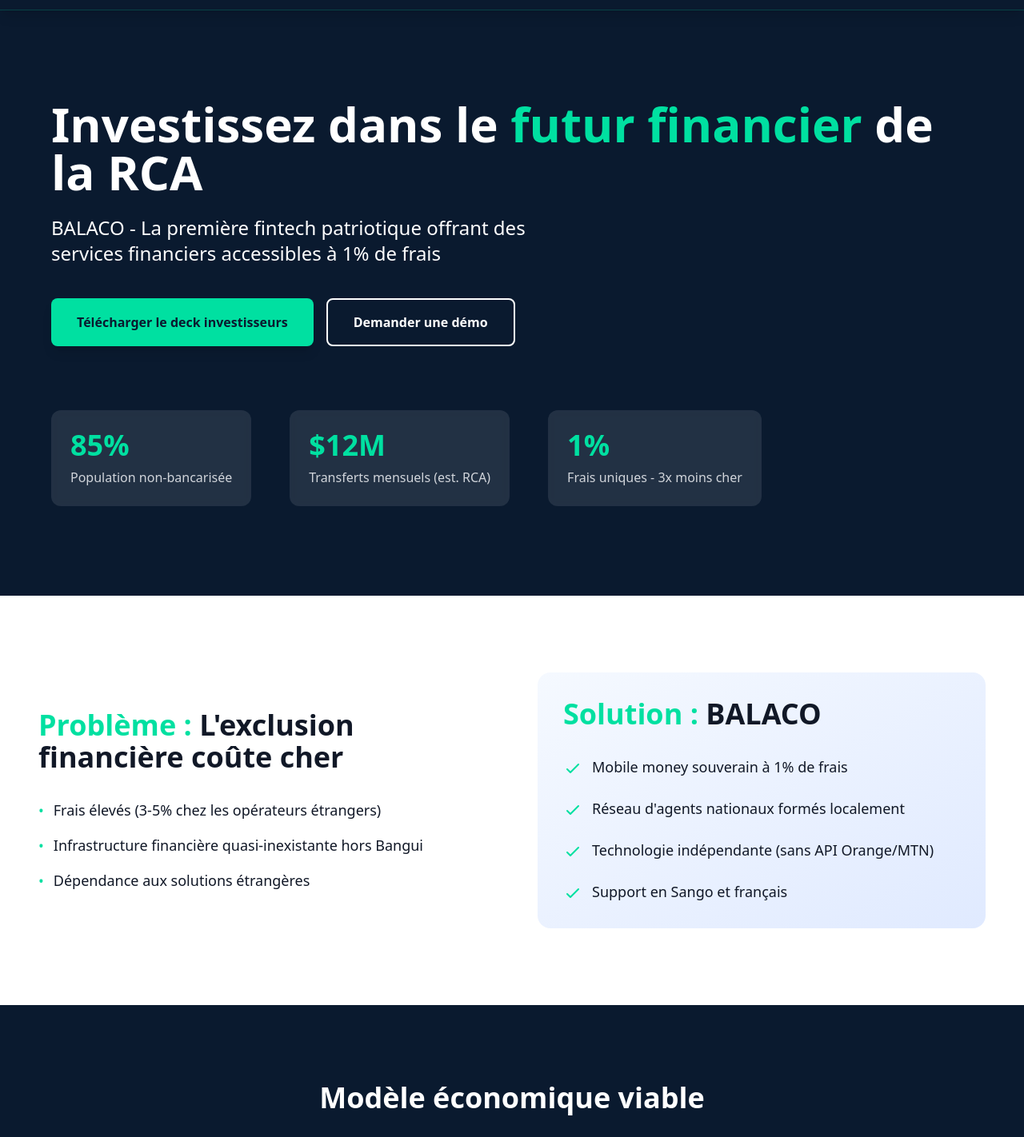
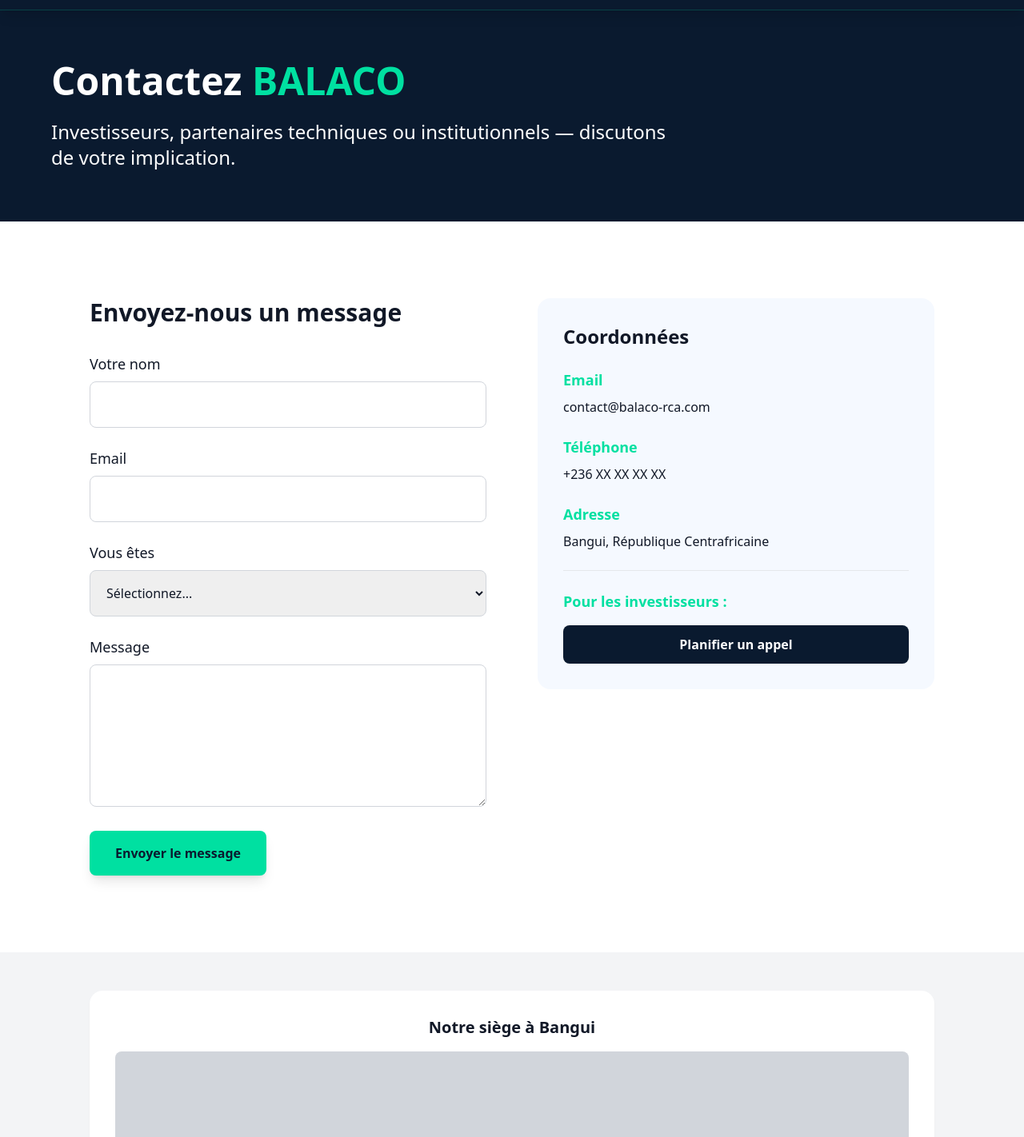
Before and after one commit to Nanobolide/fintech-rca-web, a React (Vite) app: page /contact in a window 1280 px wide. Shown: the part 60-1482 px from the top of the page at 80% size. Built offline with nearby package versions, Linux system fonts and the light colour scheme.

Commit message:
Seo  Ajouter les fichiers SEO essentiels

```diff
--- a/src/App.tsx
+++ b/src/App.tsx
@@ -1,16 +1,24 @@
 import './index.css';
 import { Navbar } from "@/components/Navbar";
 import FintechLanding from "@/components/FintechLanding";
+import Contact from "@/pages/Contacts";
+import { BrowserRouter as Router, Routes, Route } from 'react-router-dom';
 
 const App = () => {
   return (
-    <div className="flex flex-col min-h-screen">
-      <Navbar />
-      <main className="flex-1">
-        <FintechLanding />
-      </main>
-    </div>
-  )
-}
+    <Router>
+      <div className="flex flex-col min-h-screen">
+        <Navbar />
+        <main className="flex-1">
+          <Routes>
+            <Route path="/" element={<FintechLanding />} />
+            <Route path="/contact" element={<Contact />} />
+          </Routes>
+        </main>
+      </div>
+    </Router>
+  );
+};
 
 export default App;
+App
--- a/src/components/BusinessModel.tsx
+++ b/src/components/BusinessModel.tsx
@@ -27,7 +27,7 @@
 
 const BusinessModel: React.FC = () => {
   return (
-    <section className="bg-[#0A1A2F] text-white py-24 px-6 md:px-12">
+    <section className="bg-[#0A1A2F] text-white py-24 px-6 md:px-12"  id="modele">
       <div className="max-w-6xl mx-auto">
         <motion.div
           initial={{ opacity: 0 }}
--- a/src/components/Navbar.tsx
+++ b/src/components/Navbar.tsx
@@ -1,5 +1,6 @@
 import { useState } from "react";
 import { motion, AnimatePresence } from "framer-motion";
+import { Link } from "react-router-dom";
 
 export const Navbar = () => {
   const [mobileMenuOpen, setMobileMenuOpen] = useState(false);
@@ -8,8 +9,9 @@
   { id: "solution", label: "Notre Solution" },
   { id: "modele", label: "Modèle Économique" },
   { id: "impact", label: "Impact Social" },
-    { id: "contact", label: "Contact" }
+  { id: "contact", label: "Contact", to: "/contact" }  // ← ajouter un champ `to`
 ];
+
 
   const toggleMobileMenu = () => {
     setMobileMenuOpen(!mobileMenuOpen);
@@ -21,34 +23,47 @@
         {/* Barre de navigation principale */}
         <div className="flex justify-between items-center py-4">
           {/* Logo BALACO */}
+        {/* Logo BALACO */}
+              <Link to="/" onClick={() => setMobileMenuOpen(false)}>
                 <motion.div
                   initial={{ opacity: 0, x: -20 }}
                   animate={{ opacity: 1, x: 0 }}
                   transition={{ duration: 0.5 }}
-            className="flex items-center"
+                  className="flex items-center cursor-pointer"
                 >
                   <div className="bg-[#00E0A1] text-[#0A1A2F] w-8 h-8 rounded-lg flex items-center justify-center mr-2 font-bold">
                     B
                   </div>
                   <span className="text-xl font-bold">BALACO</span>
                 </motion.div>
+              </Link>
 
           {/* Navigation Desktop */}
           <nav className="hidden md:flex items-center space-x-8">
            {navItems.map((item) => (
+            item.to ? (
+              <Link key={item.id} to={item.to}>
+                <motion.span
+                  whileHover={{ y: -2, color: "#00E0A1" }}
+                  transition={{ duration: 0.2 }}
+                  className="font-medium px-3 py-2 cursor-pointer"
+                >
+                  {item.label}
+                </motion.span>
+              </Link>
+            ) : (
               <motion.a
                 key={item.id}
                 href={`#${item.id}`}
-                whileHover={{
-                  y: -2,
-                  color: "#00E0A1"
-                }}
+                whileHover={{ y: -2, color: "#00E0A1" }}
                 transition={{ duration: 0.2 }}
                 className="font-medium px-3 py-2"
               >
                 {item.label}
               </motion.a>
+            )
           ))}
+
             <motion.button
               whileHover={{
                 scale: 1.05,
@@ -95,6 +110,16 @@
             >
               <div className="pt-2 pb-4 space-y-2">
                 {navItems.map((item) => (
+                  item.to ? (
+                    <Link key={item.id} to={item.to} onClick={() => setMobileMenuOpen(false)}>
+                      <motion.span
+                        whileTap={{ scale: 0.95 }}
+                        className="block px-3 py-3 rounded-md text-base font-medium hover:bg-[#00E0A1]/10 hover:text-[#00E0A1]"
+                      >
+                        {item.label}
+                      </motion.span>
+                    </Link>
+                  ) : (
                     <motion.a
                       key={item.id}
                       href={`#${item.id}`}
@@ -104,7 +129,9 @@
                     >
                       {item.label}
                     </motion.a>
+                  )
                 ))}
+
                 <motion.button
                   whileTap={{ scale: 0.95 }}
                   className="w-full mt-4 bg-[#00E0A1] text-[#0A1A2F] px-6 py-3 rounded-lg font-bold"
--- a/src/components/ProblemeEtSolution.tsx
+++ b/src/components/ProblemeEtSolution.tsx
@@ -4,7 +4,7 @@
 
 const ProblemeEtSolution: React.FC = () => {
   return (
-    <section className="py-24 px-6 md:px-12 max-w-7xl mx-auto">
+    <section className="py-24 px-6 md:px-12 max-w-7xl mx-auto" id="solution">
       <div className="grid md:grid-cols-2 gap-16 items-center">
         {/* Problème */}
         <motion.div
--- /dev/null
+++ b/src/pages/Contacts.tsx
@@ -0,0 +1,160 @@
+// src/pages/ContactPage.tsx
+import React from 'react';
+import { motion } from 'framer-motion';
+
+const fadeIn = {
+  hidden: { opacity: 0 },
+  visible: { opacity: 1 },
+};
+
+const Contacts: React.FC = () => {
+  return (
+    <div className="font-sans bg-white text-gray-900 min-h-screen">
+      {/* En-tête */}
+      <header className="bg-[#0A1A2F] text-white py-16 px-6 md:px-12">
+        <div className="max-w-6xl mx-auto">
+          <motion.h1
+            initial="hidden"
+            animate="visible"
+            variants={fadeIn}
+            className="text-4xl md:text-5xl font-bold mb-6"
+          >
+            Contactez <span className="text-[#00E0A1]">BALACO</span>
+          </motion.h1>
+          <p className="text-xl md:text-2xl max-w-3xl">
+            Investisseurs, partenaires techniques ou institutionnels — discutons de votre implication.
+          </p>
+        </div>
+      </header>
+
+      {/* Formulaire */}
+      <section className="py-24 px-6 md:px-12 max-w-6xl mx-auto">
+        <div className="grid md:grid-cols-2 gap-16">
+          <motion.div
+            initial={{ opacity: 0, x: -50 }}
+            animate={{ opacity: 1, x: 0 }}
+            transition={{ duration: 0.5 }}
+          >
+            <h2 className="text-3xl font-bold mb-8">Envoyez-nous un message</h2>
+
+            <form className="space-y-6">
+              <div>
+                <label htmlFor="name" className="block text-lg mb-2">Votre nom</label>
+                <input
+                  type="text"
+                  id="name"
+                  className="w-full p-4 border border-gray-300 rounded-lg focus:ring-2 focus:ring-[#00E0A1] focus:border-transparent"
+                  required
+                />
+              </div>
+
+              <div>
+                <label htmlFor="email" className="block text-lg mb-2">Email</label>
+                <input
+                  type="email"
+                  id="email"
+                  className="w-full p-4 border border-gray-300 rounded-lg focus:ring-2 focus:ring-[#00E0A1] focus:border-transparent"
+                  required
+                />
+              </div>
+
+              <div>
+                <label htmlFor="type" className="block text-lg mb-2">Vous êtes</label>
+                <select
+                  id="type"
+                  className="w-full p-4 border border-gray-300 rounded-lg focus:ring-2 focus:ring-[#00E0A1] focus:border-transparent"
+                >
+                  <option value="">Sélectionnez...</option>
+                  <option value="investor">Investisseur</option>
+                  <option value="bank">Banque / Institution</option>
+                  <option value="tech">Partenaire technique</option>
+                  <option value="press">Presse</option>
+                </select>
+              </div>
+
+              <div>
+                <label htmlFor="message" className="block text-lg mb-2">Message</label>
+                <textarea
+                  id="message"
+                  rows={6}
+                  className="w-full p-4 border border-gray-300 rounded-lg focus:ring-2 focus:ring-[#00E0A1] focus:border-transparent"
+                  required
+                ></textarea>
+              </div>
+
+              <button
+                type="submit"
+                className="bg-[#00E0A1] hover:bg-[#00c991] text-[#0A1A2F] px-8 py-4 rounded-lg font-bold transition-all transform hover:-translate-y-1 shadow-lg hover:shadow-xl"
+              >
+                Envoyer le message
+              </button>
+            </form>
+          </motion.div>
+
+          {/* Informations */}
+          <motion.div
+            initial={{ opacity: 0, x: 50 }}
+            animate={{ opacity: 1, x: 0 }}
+            transition={{ duration: 0.5, delay: 0.2 }}
+            className="bg-[#F5F9FF] p-8 rounded-2xl h-fit"
+          >
+            <h3 className="text-2xl font-bold mb-6">Coordonnées</h3>
+
+            <div className="space-y-6">
+              <div>
+                <h4 className="text-lg font-semibold text-[#00E0A1] mb-2">Email</h4>
+                <p>contact@balaco-rca.com</p>
+              </div>
+
+              <div>
+                <h4 className="text-lg font-semibold text-[#00E0A1] mb-2">Téléphone</h4>
+                <p>+236 XX XX XX XX</p>
+              </div>
+
+              <div>
+                <h4 className="text-lg font-semibold text-[#00E0A1] mb-2">Adresse</h4>
+                <p>Bangui, République Centrafricaine</p>
+              </div>
+
+              <div className="pt-6 border-t border-gray-200">
+                <h4 className="text-lg font-semibold text-[#00E0A1] mb-4">Pour les investisseurs :</h4>
+                <button className="bg-[#0A1A2F] text-white px-6 py-3 rounded-lg font-bold hover:bg-[#142847] transition-all w-full">
+                  Planifier un appel
+                </button>
+              </div>
+            </div>
+          </motion.div>
+        </div>
+      </section>
+
+      {/* Carte */}
+      <section className="py-12 bg-gray-100">
+        <div className="max-w-6xl mx-auto px-6 md:px-12">
+          <div className="bg-white p-8 rounded-2xl shadow-sm text-center">
+            <h3 className="text-xl font-bold mb-4">Notre siège à Bangui</h3>
+            <div className="bg-gray-300 h-64 rounded-lg flex items-center justify-center">
+              <p className="text-gray-500">Carte à intégrer</p>
+            </div>
+          </div>
+        </div>
+      </section>
+
+      {/* Pied de page */}
+      <footer className="bg-gray-900 text-white py-16 px-6 md:px-12">
+        <div className="max-w-7xl mx-auto text-center">
+          <div className="flex justify-center mb-8">
+            <span className="bg-[#00E0A1] text-[#0A1A2F] w-12 h-12 rounded-lg flex items-center justify-center text-2xl font-bold mr-3">B</span>
+          </div>
+          <p className="opacity-80 mb-6">
+            BALACO — La révolution du mobile money en Centrafrique
+          </p>
+          <p className="opacity-60">
+            © {new Date().getFullYear()} BALACO RCA. Tous droits réservés.
+          </p>
+        </div>
+      </footer>
+    </div>
+  );
+};
+
+export default Contacts;
```
Also changed, not shown: public/robots.txt (added), 1 other file (tests, documents, lock files or other folders). Lines whose indentation alone changed are shown as unchanged.
